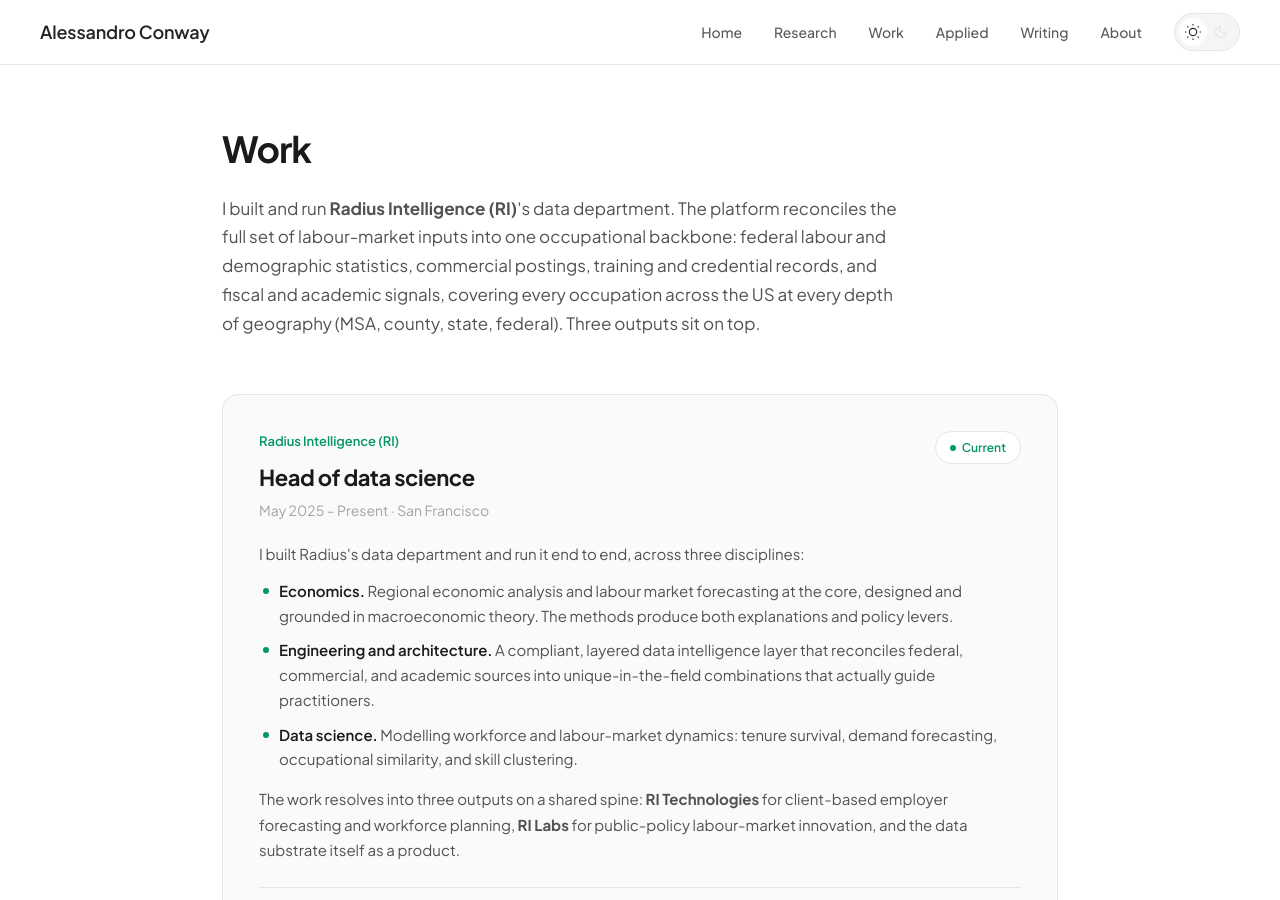
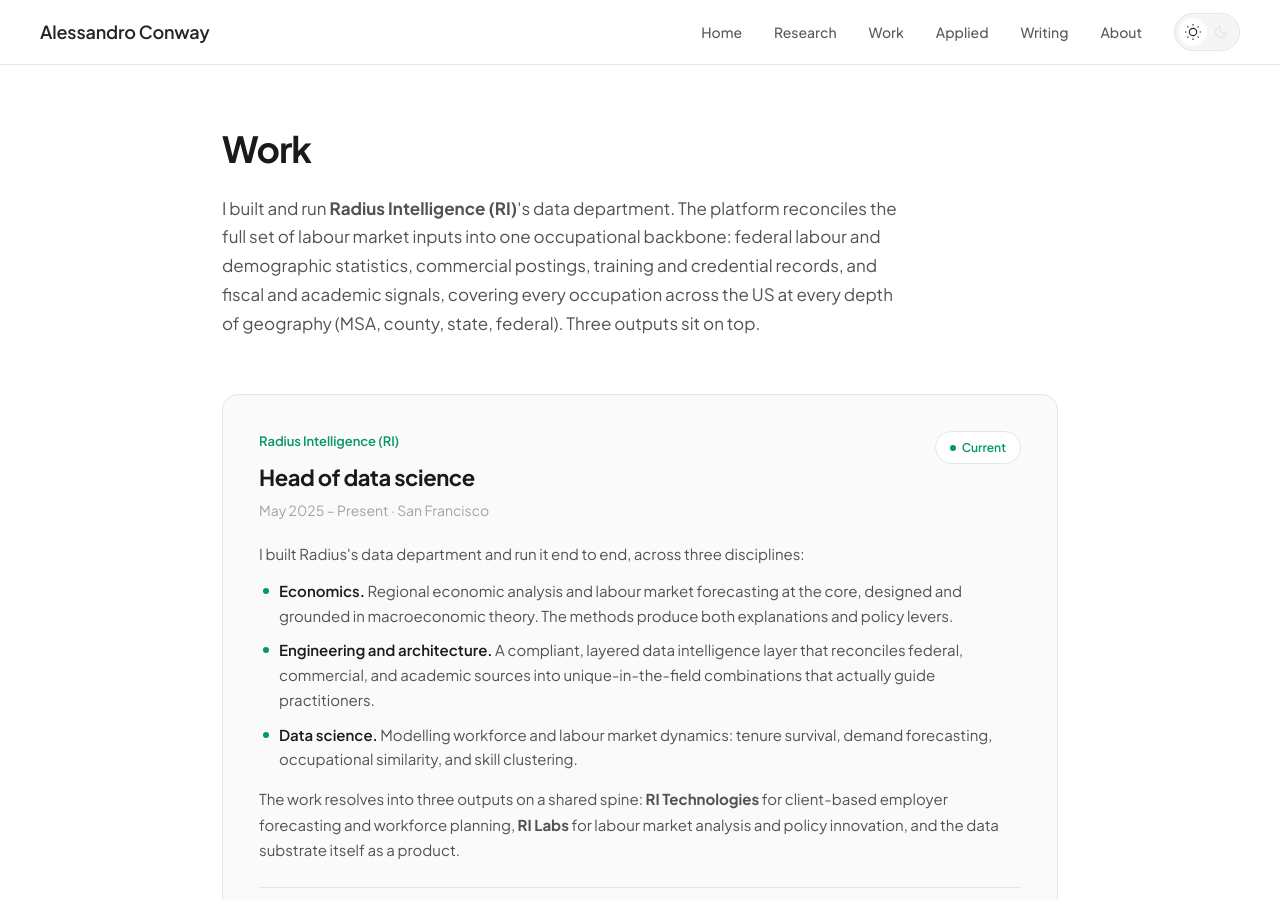
Before and after one commit to conway1521/conway1521.github.io, a Jekyll site: the page built from work.html, in a window 1280 px wide and 900 px high. Built offline with Jekyll 4.4.1, drawn with Linux system fonts in a browser that asks for light colours; some of the changed text lies outside the part shown.

Commit message:
British English pass and de-hyphenation across site (#17)
* BrE pass on index, about, applied, writing

* BrE and de-hyphenation pass on work.html

```diff
--- a/about.html
+++ b/about.html
@@ -11,7 +11,7 @@
     <p>Regional development policy is not working. Despite decades of investment, inequality persists and the communities most in need are often left further behind. My work asks why and builds what comes next.</p>
     <p>The problem does not seem to be lack of effort or funding. It is that we have treated economic development as a collection of isolated interventions when in reality, regional economies are ecosystems. Labour markets, housing, transport, education, employer needs, and social networks all interact. Policies that ignore these connections do not just underperform; they often make things worse.</p>
     <p>My PhD at Université Paris 8 formalises this insight into a new framework. It examines how place-based conditions, human and social capital, and economic activity interact across EU regions. The goal is not just academic: it is to understand why well-intentioned policies fail, so we can design ones that do not.</p>
-    <p>At Radius Intelligence (RI), I am building this thinking into practice. As Head of data science, I built and run the data department end to end: economics, engineering and architecture, and data science. The work resolves into three outputs on a shared spine: RI Technologies for client-based employer forecasting and workforce planning, RI Labs for public-policy labour-market innovation, and a data substrate covering every occupation across the US at every depth of geography (MSA, county, state, federal). The result is a living system that helps regions anticipate shortages, match people to opportunities, and build resilience before shocks hit.</p>
+    <p>At Radius Intelligence (RI), I am building this thinking into practice. As Head of data science, I built and run the data department end to end: economics, engineering and architecture, and data science. The work resolves into three outputs on a shared spine: RI Technologies for client-based employer forecasting and workforce planning, RI Labs for labour market analysis and policy innovation, and a data substrate covering every occupation across the US at every depth of geography (MSA, county, state, federal). The result is a living system that helps regions anticipate shortages, match people to opportunities, and build resilience before shocks hit.</p>
     <p>Previously, I led workforce and economic insights at Jobs for the Future, developing a national green workforce readiness dashboard, advising Verizon's initiative to place 500,000 under-represented individuals into quality careers, and analysing how AI is transforming jobs. My master's thesis at Sciences Po (Fulbright Scholar) integrated social psychology into macroeconomic models to explore how personal wellbeing shapes economic decisions (published in the University of Oxford Social Macroeconomics series).</p>
 </section>
 
--- a/applied.html
+++ b/applied.html
@@ -48,7 +48,7 @@
             <p class="applied-card-description">Will allow users to visualise how social psychology parameters affect economic outcomes during shocks and how modern macroeconomics misses key quality of life dynamics. Interactive Jupyter notebook available soon.</p>
             <div class="applied-card-meta">
                 <span class="project-tag">Julia</span>
-                <span class="project-tag">Macro modeling</span>
+                <span class="project-tag">Macro modelling</span>
                 <span class="project-tag">Inequalities</span>
             </div>
         </div>
--- a/index.html
+++ b/index.html
@@ -35,7 +35,7 @@
 </section>
 
 <section class="about">
-    <p>I study how labour markets function and fail, with a focus on workforce dynamics and regional economic development. My research combines macroeconomic modeling, economic geography, and inequality to inform policy decisions. At Radius Intelligence (RI), I built and run the data department. The platform reconciles the full set of labour-market inputs into one occupational backbone, covering every occupation across the US at every depth of geography (MSA, county, state, federal). Three outputs sit on top: client-based employer forecasting and workforce planning, public-policy labour-market innovation, and the data substrate itself as a product.</p>
+    <p>I study how labour markets function and fail, with a focus on workforce dynamics and regional economic development. My research combines macroeconomic modelling, economic geography, and inequality to inform policy decisions. At Radius Intelligence (RI), I built and run the data department. The platform reconciles the full set of labour market inputs into one occupational backbone, covering every occupation across the US at every depth of geography (MSA, county, state, federal). Three outputs sit on top: client-based employer forecasting and workforce planning, labour market analysis and policy innovation, and the data substrate itself as a product.</p>
     <p>My PhD develops a novel framework conceptualising regional economies as ecosystems where economic, social, and place-based factors interact in ways traditional models miss. This work bridges modern academic pursuits with the experience from field practitioners.</p>
     <p><strong>Interests:</strong> future of work; local and regional economic development; wellbeing</p>
 </section>
@@ -54,6 +54,6 @@
     <div class="featured-card">
         <div class="card-meta"><span class="card-badge work">Radius Intelligence</span><span class="card-year">2025–Present</span></div>
         <h3 class="card-title">Three outputs, one spine</h3>
-        <p class="card-description">RI Technologies for client-based employer forecasting and workforce planning, RI Labs for public-policy labour-market innovation, and the data substrate itself as a product. Together they cover every occupation across the US at every depth of geography (MSA, county, state, federal).</p>
+        <p class="card-description">RI Technologies for client-based employer forecasting and workforce planning, RI Labs for labour market analysis and policy innovation, and the data substrate itself as a product. Together they cover every occupation across the US at every depth of geography (MSA, county, state, federal).</p>
     </div>
 </section>
--- a/work.html
+++ b/work.html
@@ -5,7 +5,7 @@
 
 <header class="page-header">
     <h1>Work</h1>
-    <p class="page-intro">I built and run <strong>Radius Intelligence (RI)</strong>'s data department. The platform reconciles the full set of labour-market inputs into one occupational backbone: federal labour and demographic statistics, commercial postings, training and credential records, and fiscal and academic signals, covering every occupation across the US at every depth of geography (MSA, county, state, federal). Three outputs sit on top.</p>
+    <p class="page-intro">I built and run <strong>Radius Intelligence (RI)</strong>'s data department. The platform reconciles the full set of labour market inputs into one occupational backbone: federal labour and demographic statistics, commercial postings, training and credential records, and fiscal and academic signals, covering every occupation across the US at every depth of geography (MSA, county, state, federal). Three outputs sit on top.</p>
 </header>
 
 <section class="current-role" id="current">
@@ -22,9 +22,9 @@
         <ul class="role-bullets">
             <li><strong>Economics.</strong> Regional economic analysis and labour market forecasting at the core, designed and grounded in macroeconomic theory. The methods produce both explanations and policy levers.</li>
             <li><strong>Engineering and architecture.</strong> A compliant, layered data intelligence layer that reconciles federal, commercial, and academic sources into unique-in-the-field combinations that actually guide practitioners.</li>
-            <li><strong>Data science.</strong> Modelling workforce and labour-market dynamics: tenure survival, demand forecasting, occupational similarity, and skill clustering.</li>
+            <li><strong>Data science.</strong> Modelling workforce and labour market dynamics: tenure survival, demand forecasting, occupational similarity, and skill clustering.</li>
         </ul>
-        <p>The work resolves into three outputs on a shared spine: <strong>RI Technologies</strong> for client-based employer forecasting and workforce planning, <strong>RI Labs</strong> for public-policy labour-market innovation, and the data substrate itself as a product.</p>
+        <p>The work resolves into three outputs on a shared spine: <strong>RI Technologies</strong> for client-based employer forecasting and workforce planning, <strong>RI Labs</strong> for labour market analysis and policy innovation, and the data substrate itself as a product.</p>
     </div>
 
     <div class="scope-row">
@@ -70,7 +70,7 @@
 
     <div class="tab-pane" id="ri-labs-pane" role="tabpanel">
         <div class="chain-header">
-            <h2 class="chain-title">Public-policy labour-market innovation</h2>
+            <h2 class="chain-title">Labour market analysis and policy innovation</h2>
             <p class="chain-tagline">Macro and meso analytics for state policymakers and economists, covering every occupation across the US at every depth of geography. Scoring opportunity, mapping skill transitions, and reading forward-looking signals.</p>
         </div>
 
@@ -79,7 +79,7 @@
             <div class="chain-grid">
                 <article class="chain-card"><div class="chain-card-head"><h4>Opportunity scoring</h4><span class="status-pill active">Active</span></div><p>Five-pillar score across 250-plus occupations: demand, mobility, growth, automation durability, and job quality.</p></article>
                 <article class="chain-card"><div class="chain-card-head"><h4>Skill-similarity mapping</h4><span class="status-pill active">Active</span></div><p>Cosine-similarity matrix between every occupation pair, derived from skills, knowledge, and work activities.</p></article>
-                <article class="chain-card"><div class="chain-card-head"><h4>Migration flows</h4><span class="status-pill dev">In development</span></div><p>Net talent flows between states and metros, layered onto the occupational backbone.</p></article>
+                <article class="chain-card"><div class="chain-card-head"><h4>Migration flows</h4><span class="status-pill dev">In development</span></div><p>Net talent flows between states and metros, layered onto the same occupational backbone.</p></article>
             </div>
         </div>
 
@@ -128,7 +128,7 @@
             <h3 class="tier-label">Public datasets</h3>
             <div class="chain-grid">
                 <article class="chain-card"><div class="chain-card-head"><h4>Workforce database</h4><span class="status-pill active">Active</span></div><p>Canonical occupational backbone joining fifteen-plus sources, with full crosswalks across occupations, industries, education, and credentials.</p></article>
-                <article class="chain-card"><div class="chain-card-head"><h4>Signals database</h4><span class="status-pill active">Active</span></div><p>Twelve signal types from labour-market, fiscal, and macroeconomic feeds, rolled up to per-occupation, per-state market flags.</p></article>
+                <article class="chain-card"><div class="chain-card-head"><h4>Signals database</h4><span class="status-pill active">Active</span></div><p>Twelve signal types from labour market, fiscal, and macroeconomic feeds, rolled up to per-occupation, per-state market flags.</p></article>
                 <article class="chain-card"><div class="chain-card-head"><h4>Opportunity index scores</h4><span class="status-pill active">Active</span></div><p>Job opportunity index by occupation and geography, produced from the five-pillar scoring framework.</p></article>
                 <article class="chain-card"><div class="chain-card-head"><h4>Supply and demand ratios</h4><span class="status-pill active">Active</span></div><p>Occupational tightness at every depth of geography.</p></article>
                 <article class="chain-card"><div class="chain-card-head"><h4>Migration corridors</h4><span class="status-pill dev">In development</span></div><p>Worker flows between metros and states, layered onto the occupational backbone.</p></article>
@@ -202,7 +202,7 @@
 
     <article class="tool-card">
         <div class="tool-header"><h3 class="tool-title">Job skills and roles forecaster</h3><span class="status-pill active">Active</span></div>
-        <p class="tool-description">A new conception of the workforce based on roles and skills rather than occupations, estimating labour-market effects from changing skills and demand of roles rather than specific jobs. The forecaster analyses shifts in skill requirements and role demand, then maps these to workforce needs in terms of occupations, occupational similarity, adjacent positions, and upskilling potential.</p>
+        <p class="tool-description">A new conception of the workforce based on roles and skills rather than occupations, estimating labour market effects from changing skills and demand of roles rather than specific jobs. The forecaster analyses shifts in skill requirements and role demand, then maps these to workforce needs in terms of occupations, occupational similarity, adjacent positions, and upskilling potential.</p>
         <div class="tool-tech"><span class="tool-tech-tag">Python</span><span class="tool-tech-tag">scikit-learn</span><span class="tool-tech-tag">PyTorch</span></div>
     </article>
 </section>
@@ -220,11 +220,11 @@
 
         <article class="pub-card"><img src="{{ '/assets/images/pubs/unequal-opportunities.jpg' | relative_url }}" alt="Unequal Opportunities" class="pub-card-image"><div class="pub-card-content"><div class="pub-card-header"><span class="pub-badge report">Report</span><span class="pub-date">Jul 2024</span></div><h3 class="pub-card-title">Unequal opportunities: examining quality and diversity in green jobs (JFF)</h3><p class="pub-card-summary">Analysis of disparities in green job quality and workforce demographics, showing underrepresentation of women and Black workers in the best positions.</p><a href="https://www.jff.org/idea/climate-resilient-employees-sustainable-tomorrow-crest/unequal-opportunities-examining-quality-and-diversity-in-green-jobs/" target="_blank" class="pub-card-link">Read report<svg viewBox="0 0 24 24" fill="none" stroke="currentColor" stroke-width="2"><path d="M18 13v6a2 2 0 0 1-2 2H5a2 2 0 0 1-2-2V8a2 2 0 0 1 2-2h6"/><polyline points="15 3 21 3 21 9"/><line x1="10" y1="14" x2="21" y2="3"/></svg></a></div></article>
 
-        <article class="pub-card"><img src="{{ '/assets/images/pubs/regional-solutions.jpg' | relative_url }}" alt="Regional Solutions" class="pub-card-image"><div class="pub-card-content"><div class="pub-card-header"><span class="pub-badge tool">Guide</span><span class="pub-date">Feb 2024</span></div><h3 class="pub-card-title">Regional solutions for growing quality green jobs (JFF)</h3><p class="pub-card-summary">Interactive data tool categorising U.S. regions by climate and economic resilience, with tailored recommendations for regional leaders.</p><a href="https://info.jff.org/regional-solutions-for-growing-quality-green-jobs" target="_blank" class="pub-card-link">Explore guide<svg viewBox="0 0 24 24" fill="none" stroke="currentColor" stroke-width="2"><path d="M18 13v6a2 2 0 0 1-2 2H5a2 2 0 0 1-2-2V8a2 2 0 0 1 2-2h6"/><polyline points="15 3 21 3 21 9"/><line x1="10" y1="14" x2="21" y2="3"/></svg></a></div></article>
+        <article class="pub-card"><img src="{{ '/assets/images/pubs/regional-solutions.jpg' | relative_url }}" alt="Regional Solutions" class="pub-card-image"><div class="pub-card-content"><div class="pub-card-header"><span class="pub-badge tool">Guide</span><span class="pub-date">Feb 2024</span></div><h3 class="pub-card-title">Regional solutions for growing quality green jobs (JFF)</h3><p class="pub-card-summary">Interactive data tool categorising US regions by climate and economic resilience, with tailored recommendations for regional leaders.</p><a href="https://info.jff.org/regional-solutions-for-growing-quality-green-jobs" target="_blank" class="pub-card-link">Explore guide<svg viewBox="0 0 24 24" fill="none" stroke="currentColor" stroke-width="2"><path d="M18 13v6a2 2 0 0 1-2 2H5a2 2 0 0 1-2-2V8a2 2 0 0 1 2-2h6"/><polyline points="15 3 21 3 21 9"/><line x1="10" y1="14" x2="21" y2="3"/></svg></a></div></article>
 
         <article class="pub-card"><img src="{{ '/assets/images/pubs/ai-driven-economy.jpg' | relative_url }}" alt="AI-Driven Economy" class="pub-card-image"><div class="pub-card-content"><div class="pub-card-header"><span class="pub-badge report">Article</span><span class="pub-date">Mar 2024</span></div><h3 class="pub-card-title">How employers can prepare workers for an AI-driven economy (JFF)</h3><p class="pub-card-summary">Four strategies for employers to cultivate foundational human skills that remain essential as AI automates technical tasks.</p><a href="https://www.jff.org/how-employers-can-prepare-workers-for-an-ai-driven-economy/" target="_blank" class="pub-card-link">Read article<svg viewBox="0 0 24 24" fill="none" stroke="currentColor" stroke-width="2"><path d="M18 13v6a2 2 0 0 1-2 2H5a2 2 0 0 1-2-2V8a2 2 0 0 1 2-2h6"/><polyline points="15 3 21 3 21 9"/><line x1="10" y1="14" x2="21" y2="3"/></svg></a></div></article>
 
-        <article class="pub-card"><img src="{{ '/assets/images/pubs/investing-inclusion.jpg' | relative_url }}" alt="Investing in Inclusion" class="pub-card-image"><div class="pub-card-content"><div class="pub-card-header"><span class="pub-badge webinar">Webinar</span><span class="pub-date">Jan 2023</span></div><h3 class="pub-card-title">Investing in inclusion and impact across the learner journey (JFF)</h3><p class="pub-card-summary">California regional leaders discuss how K-16 Collaborative investments are closing equity gaps and centering student voice in pathway design.</p><a href="https://www.jff.org/idea/investing-inclusion-impact-across-learner-journey/" target="_blank" class="pub-card-link">Watch webinar<svg viewBox="0 0 24 24" fill="none" stroke="currentColor" stroke-width="2"><path d="M18 13v6a2 2 0 0 1-2 2H5a2 2 0 0 1-2-2V8a2 2 0 0 1 2-2h6"/><polyline points="15 3 21 3 21 9"/><line x1="10" y1="14" x2="21" y2="3"/></svg></a></div></article>
+        <article class="pub-card"><img src="{{ '/assets/images/pubs/investing-inclusion.jpg' | relative_url }}" alt="Investing in Inclusion" class="pub-card-image"><div class="pub-card-content"><div class="pub-card-header"><span class="pub-badge webinar">Webinar</span><span class="pub-date">Jan 2023</span></div><h3 class="pub-card-title">Investing in inclusion and impact across the learner journey (JFF)</h3><p class="pub-card-summary">California regional leaders discuss how K-16 Collaborative investments are closing equity gaps and centring student voice in pathway design.</p><a href="https://www.jff.org/idea/investing-inclusion-impact-across-learner-journey/" target="_blank" class="pub-card-link">Watch webinar<svg viewBox="0 0 24 24" fill="none" stroke="currentColor" stroke-width="2"><path d="M18 13v6a2 2 0 0 1-2 2H5a2 2 0 0 1-2-2V8a2 2 0 0 1 2-2h6"/><polyline points="15 3 21 3 21 9"/><line x1="10" y1="14" x2="21" y2="3"/></svg></a></div></article>
     </div>
 </section>
 
--- a/writing.html
+++ b/writing.html
@@ -17,7 +17,7 @@
             <span class="paper-venue">alessandroconway.substack.com</span>
         </div>
         <h3 class="paper-title">Notes on labour markets, ecosystems, and economic policy</h3>
-        <p class="paper-abstract">My ongoing public writing covering labour-market dynamics, regional development, the integration of economics into HR, and the multi-disciplinary roots of inclusive economic development.</p>
+        <p class="paper-abstract">My ongoing public writing covering labour market dynamics, regional development, the integration of economics into HR, and the multidisciplinary roots of inclusive economic development.</p>
         <div class="paper-links">
             <a href="https://alessandroconway.substack.com" class="paper-link" target="_blank">
                 <svg viewBox="0 0 24 24" fill="none" stroke="currentColor"><path d="M2 3h6a4 4 0 0 1 4 4v14a3 3 0 0 0-3-3H2z"/><path d="M22 3h-6a4 4 0 0 0-4 4v14a3 3 0 0 1 3-3h7z"/></svg>
```
